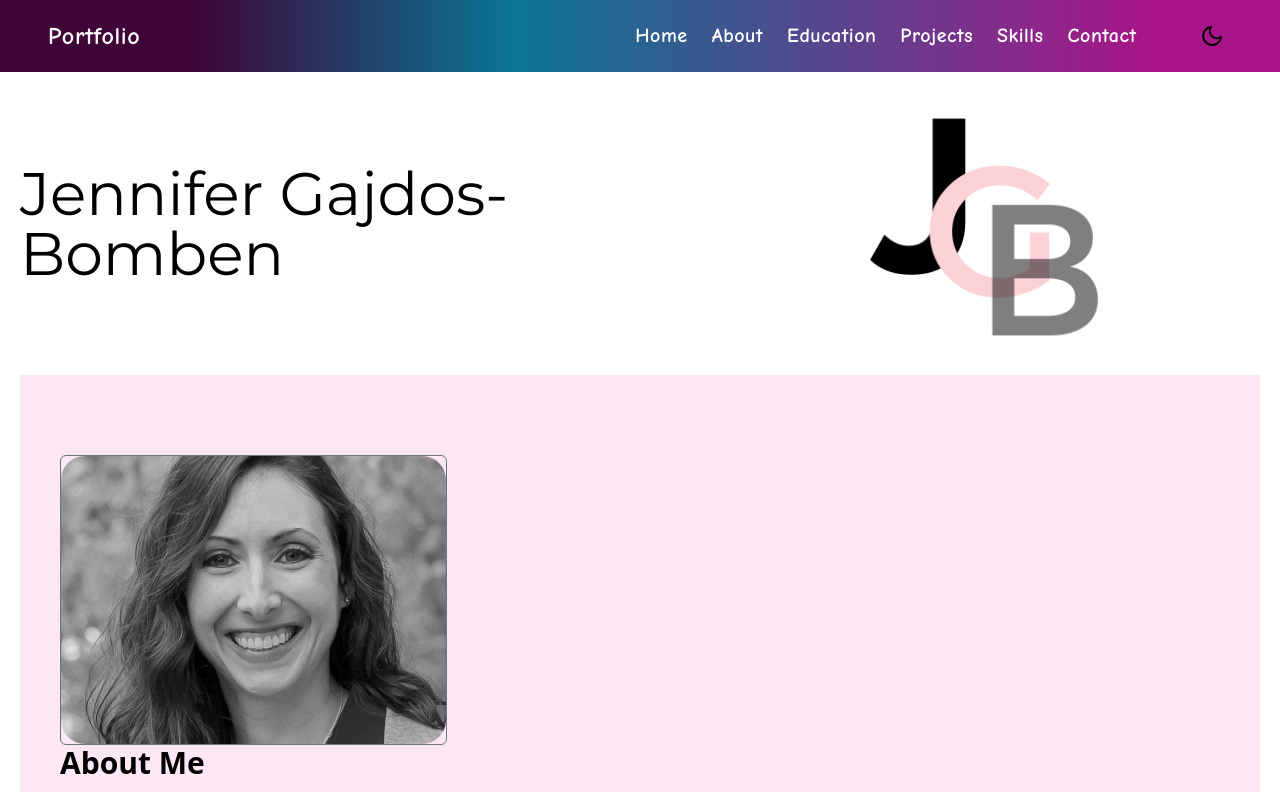
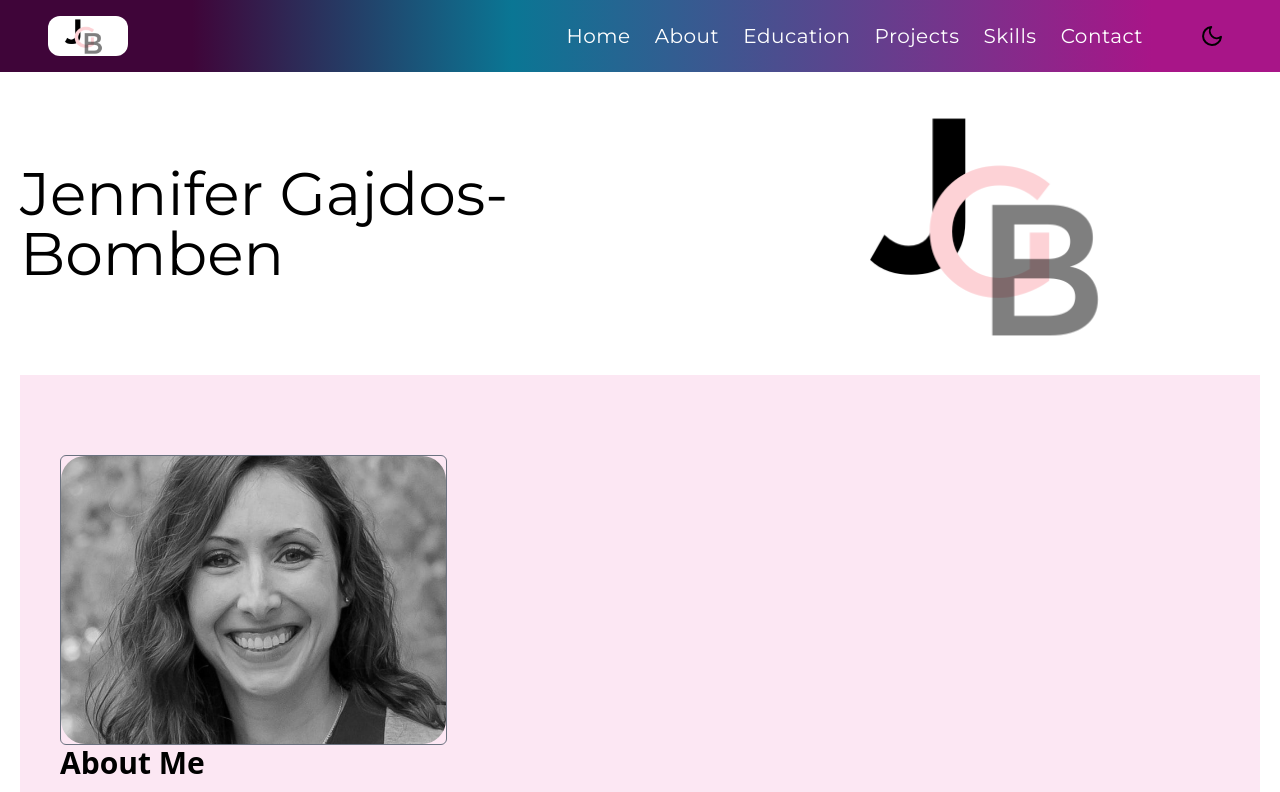
Before and after one commit to jgajdosbomben/portfolio, a React (Vite) app: page / in a window 1280 px wide. Shown: the top 792 px of the page. Built offline with nearby package versions, Linux system fonts and the light colour scheme.

Commit message:
Adjusted font and titles

```diff
--- a/src/components/Navbar.jsx
+++ b/src/components/Navbar.jsx
@@ -10,11 +10,14 @@ const Navbar = ({ darkMode, isOpen, toggleMenu, toggleTheme }) => {
           <div className="flex items-center justify-start w-full">
             <a
               href="/"
-              className="text-2xl font-bold font-comicneue tracking-wide text-white cursor-pointer">
-              Portfolio
+              className="text-2xl font-semi-bold font-montserrat tracking-wide text-white cursor-pointer">
+               <img
+          src="/src/assets/JGB.png"
+          alt="personal-image"
+          className="object-cover w-20 h-10 placeholder:-top-5 md:-top-10 flex-shrink-1   rounded-xl"></img>
             </a>
           </div>
-          <ul className="hidden md:flex font-comicneue tracking-wide gap-6 text-xl text-white">
+          <ul className="hidden md:flex font-semi-bold font-montserrat tracking-wide gap-6 text-xl text-white">
             <li className="cursor-pointer hover:text-slate-950 hover:underline decoration-wavy dark:hover:text-slate-950">
               <a href="#home">Home</a>
             </li>
```
